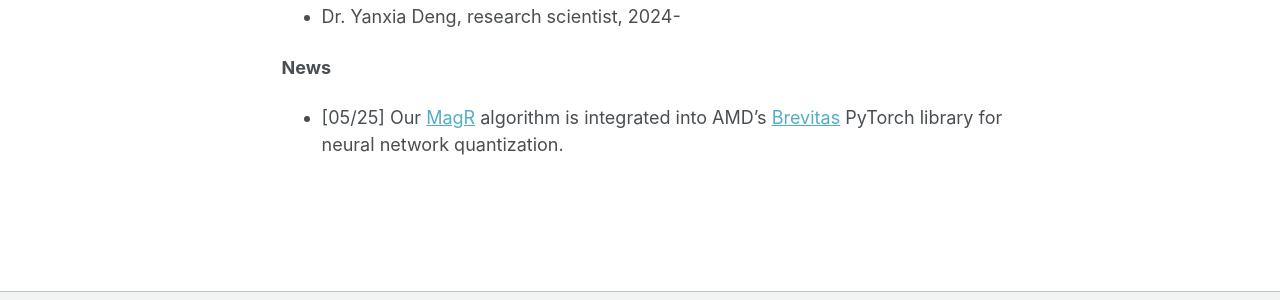
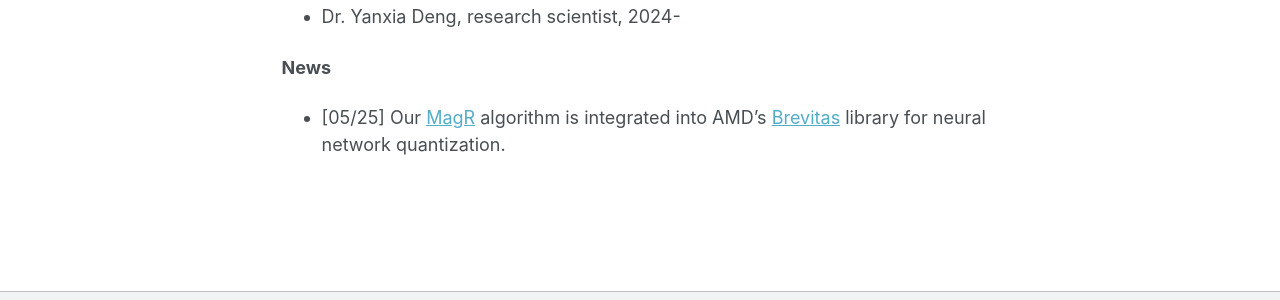
Before and after one commit to yin-penghang/yin-penghang.github.io, a Jekyll site: the page built from _pages/about.md, in a window 1280 px wide. Shown: the part 517-817 px from the top of the page. Built offline with Jekyll 4.4.1, drawn with Linux system fonts in a browser that asks for light colours.

Commit message:
Update about.md

```diff
--- a/_pages/about.md
+++ b/_pages/about.md
@@ -21,4 +21,4 @@
 
 **News**
 
-- [05/25] Our [MagR](https://proceedings.neurips.cc/paper_files/paper/2024/file/9a987c98a7f36cc83f9065df3ca4f9e0-Paper-Conference.pdf) algorithm is integrated into AMD's [Brevitas](https://github.com/Xilinx/brevitas) PyTorch library for neural network quantization.
+- [05/25] Our [MagR](https://proceedings.neurips.cc/paper_files/paper/2024/file/9a987c98a7f36cc83f9065df3ca4f9e0-Paper-Conference.pdf) algorithm is integrated into AMD's [Brevitas](https://github.com/Xilinx/brevitas) library for neural network quantization.
```
